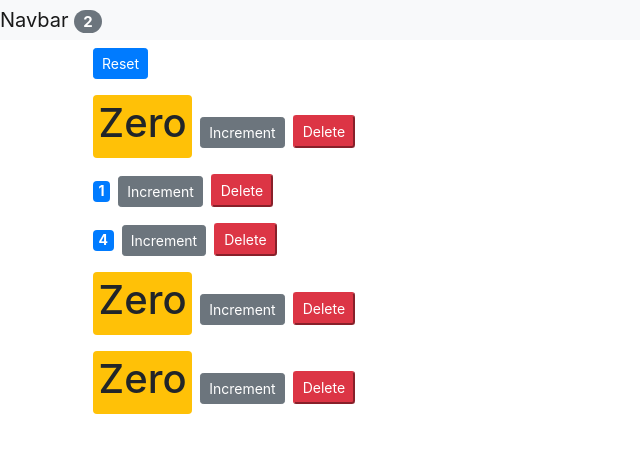
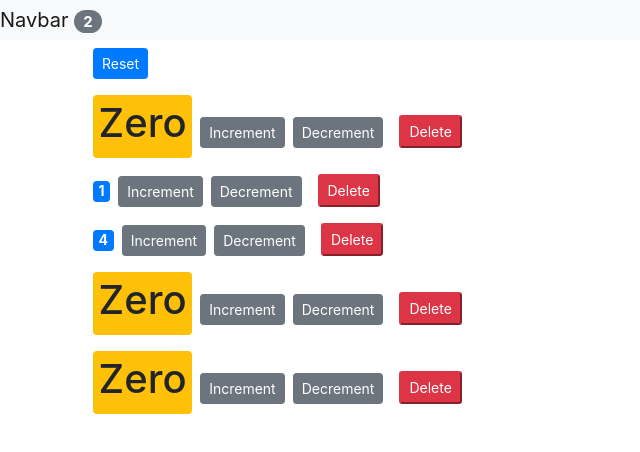
Before and after one commit to HannouniAdil/counter-app, a React (Create React App) app: page / in a window 1280 px wide. Shown: the top 452 px of the page, without its empty margins (0-640 px from the left). Built offline with nearby package versions, Linux system fonts and the light colour scheme.

Commit message:
Add Decrement logic

```diff
--- a/src/App.js
+++ b/src/App.js
@@ -14,6 +14,14 @@ class App extends Component {
     ]
   };
 
+  constructor() {
+    super();
+  }
+
+  componentDidMount() {
+    //Ajax Call
+    //this.setState({ movies });
+  }
   handleDelete = id => {
     this.setState({ counters: this.state.counters.filter(el => el.id !== id) });
   };
@@ -28,11 +36,12 @@ class App extends Component {
     this.setState({ counters });
   };
 
-  handleDecriment = counter => {
+  handleDecrement = counter => {
     const counters = [...this.state.counters];
     counters.forEach(el => {
       if (el.id === counter.id) {
-        el.value--;
+        if (el.value > 0) el.value--;
+        if (el.value === 0) el.value = 0;
       }
     });
     this.setState({ counters });
@@ -57,7 +66,7 @@ class App extends Component {
           <Counters
             onDelete={this.handleDelete}
             onIncrement={this.handleIncrement}
-            onDecriment={this.handleDecriment}
+            onDecrement={this.handleDecrement}
             onReset={this.handleReset}
             counters={this.state.counters}
           />
--- a/src/components/counter.jsx
+++ b/src/components/counter.jsx
@@ -18,7 +18,7 @@ class Counter extends Component {
   };
 
   render() {
-    const { onIncrement, onDelete, counter } = this.props;
+    const { onIncrement, onDecrement, onDelete, counter } = this.props;
 
     let classes = this.getBadgeClasses();
     return (
@@ -31,6 +31,12 @@ class Counter extends Component {
           className="btn btn-secondary btn-sm"
         >
           Increment
+        </button>
+        <button
+          onClick={() => onDecrement(counter)}
+          className="btn btn-secondary btn-sm m-2"
+        >
+          Decrement
         </button>
         <button
           onClick={() => onDelete(counter.id)}
--- a/src/components/counters.jsx
+++ b/src/components/counters.jsx
@@ -3,7 +3,13 @@ import Counter from "./counter";
 
 class Counters extends Component {
   render() {
-    const { onReset, onIncrement, onDelete, counters } = this.props;
+    const {
+      onReset,
+      onIncrement,
+      onDecrement,
+      onDelete,
+      counters
+    } = this.props;
 
     return (
       <div>
@@ -13,8 +19,9 @@ class Counters extends Component {
 
         {counters.map(counter => (
           <Counter
-            onDelete={this.props.onDelete}
-            onIncrement={this.props.onIncrement}
+            onDelete={onDelete}
+            onIncrement={onIncrement}
+            onDecrement={onDecrement}
             key={counter.id}
             counter={counter}
           >
```
